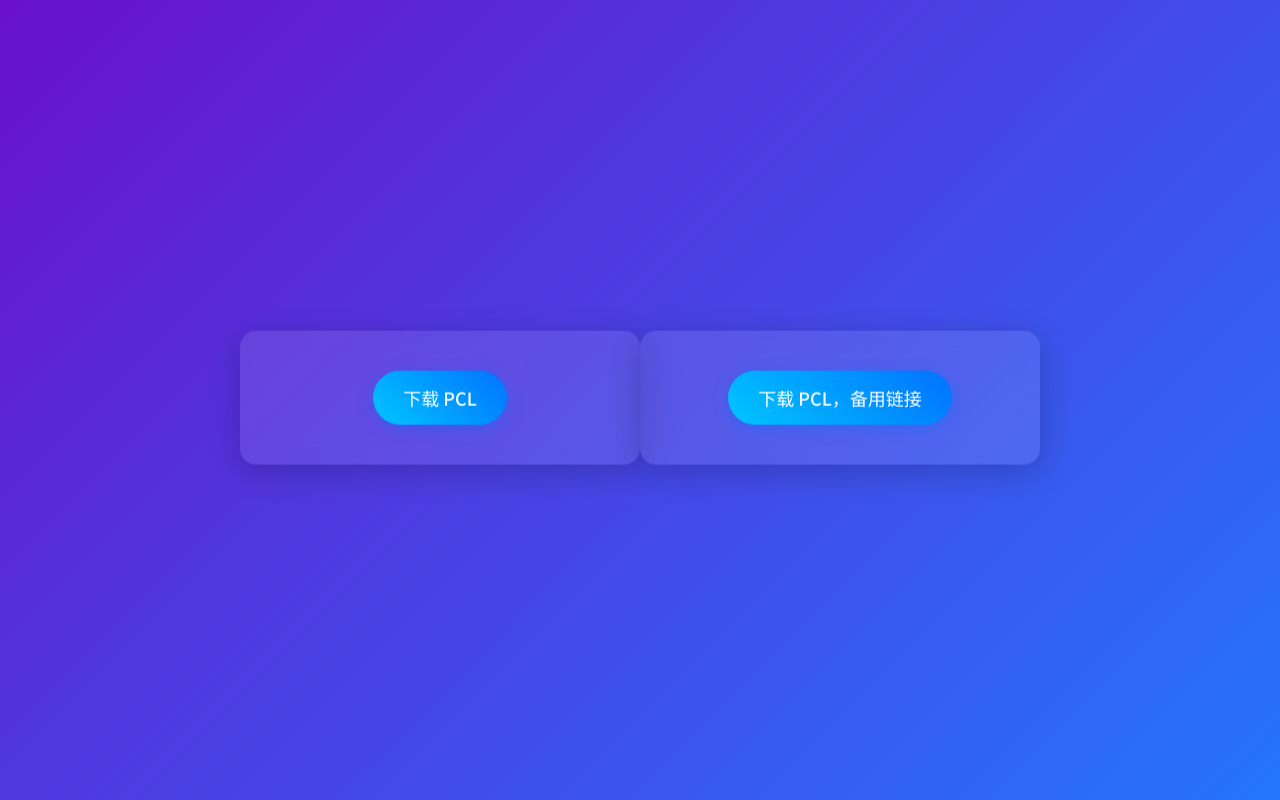
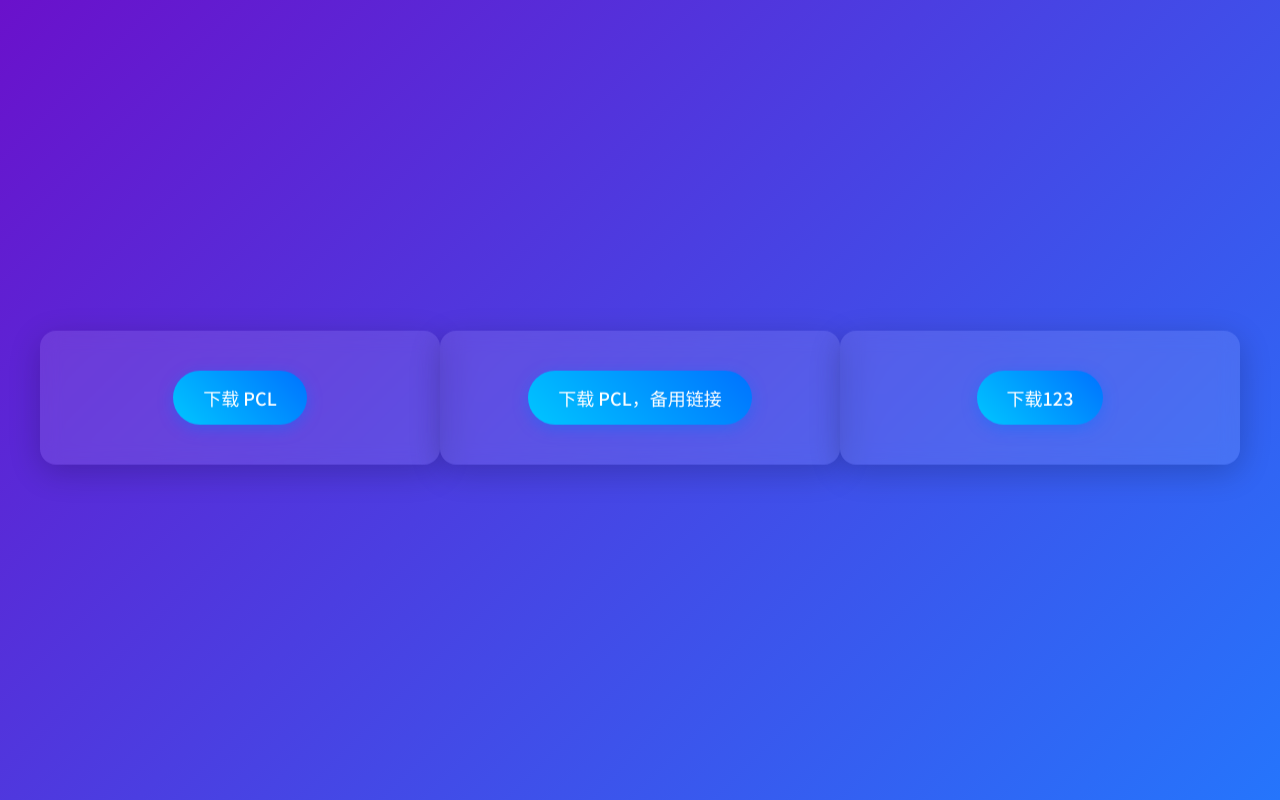
Before and after one commit to xiaolongcml/xiaolongcml.github.io, a plain HTML site: page index.html in a window 1280 px wide. Drawn offline with Linux system fonts and the light colour scheme.

Commit message:
Add download link for 123.zip in index.html

```diff
--- a/index.html
+++ b/index.html
@@ -101,11 +101,16 @@
         <a href="https://ghfast.top/https://github.com/PCL-Community/PCL2-CE/releases/download/2.11.3-beta.1/PCL2_CE_Beta_x64.exe" class="btn" download>
             下载 PCL
         </a>
-    </div><br>
+    </div>
         <div class="container">
         <a href="https://github.com/PCL-Community/PCL2-CE/releases/download/2.11.3-beta.1/PCL2_CE_Beta_x64.exe" class="btn" download>
             下载 PCL，备用链接
         </a>
     </div>
+            <div class="container">
+        <a href="http://ghfast.top/https://raw.githubusercontent.com/xiaolongcml/wj/main/123.zip" class="btn" download>
+            下载123
+        </a>
+    </div>
 </body>
 </html>
```
